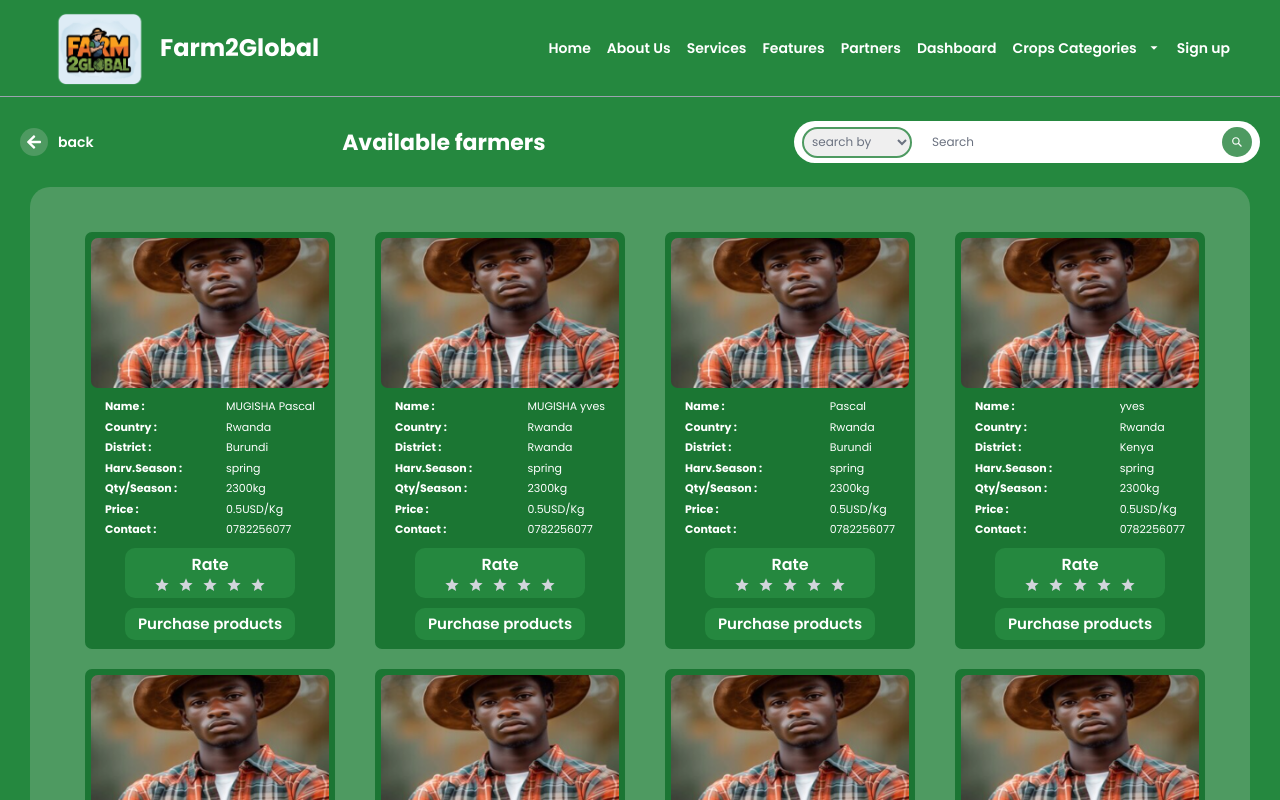
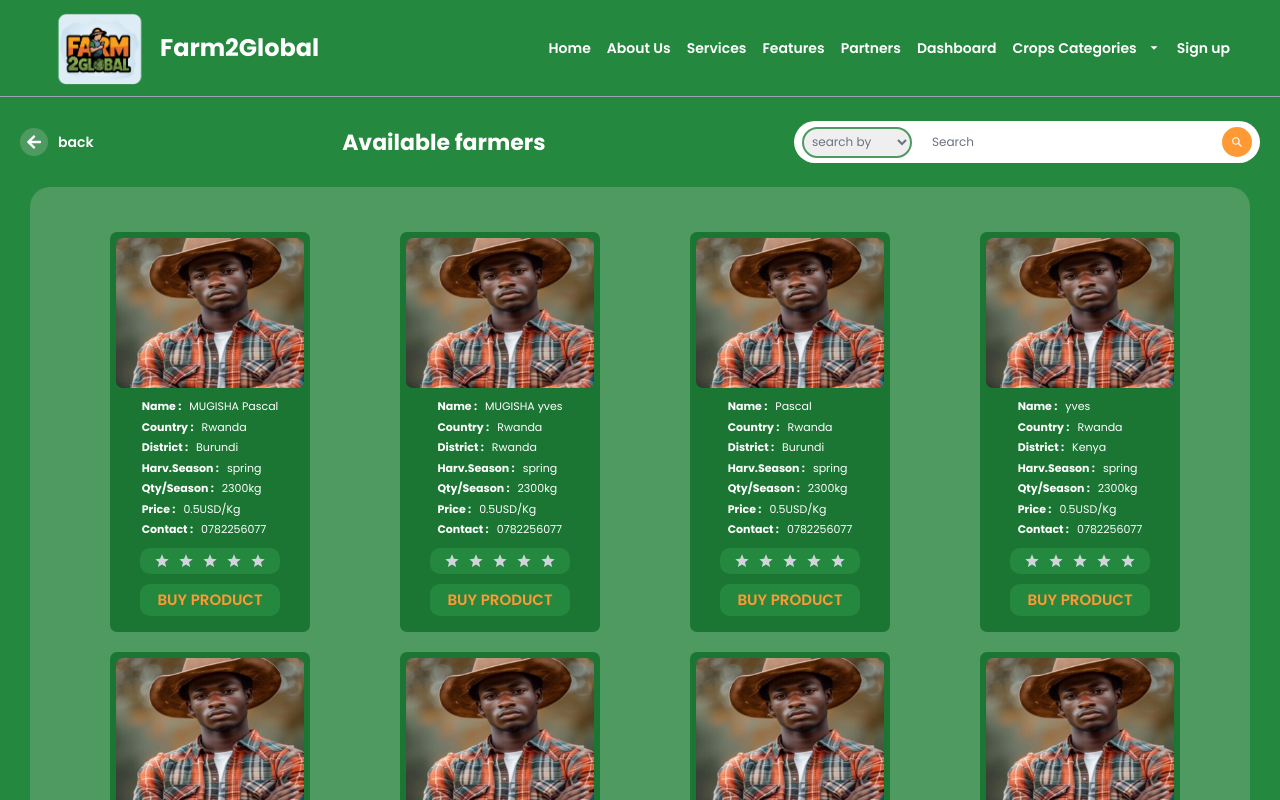
Before and after one commit to MUGISHA-Pascal/Farm2Global-Frontend, a React (Create React App) app in the folder frontend/: page /explore in a window 1280 px wide. Shown: the top 800 px of the page. Built offline with nearby package versions, Linux system fonts and the light colour scheme.

Commit message:
frontend

```diff
--- a/frontend/src/components/ExplorePage.tsx
+++ b/frontend/src/components/ExplorePage.tsx
@@ -311,7 +311,7 @@ const ExplorePage = () => {
           />
           <button
             type="submit"
-            className="bg-[#4E9A61] h-[30px] w-[30px] flex flex-row items-center justify-center font-bold rounded-full hover:bg-opacity-80 text-white hover:border-white hover:border-[1px] text-[12px] "
+            className="bg-[#FF9933] h-[30px] w-[30px] flex flex-row items-center justify-center font-bold rounded-full hover:bg-opacity-80 text-white hover:border-white hover:border-[1px] text-[12px] "
           >
             <IoSearchSharp />
             <p className="text-[1px]">.</p>
@@ -319,19 +319,19 @@ const ExplorePage = () => {
         </div>
       </header>
       <main className="w-[1220px] max-sm:w-full mb-[10px] p-[5px] bg-[#4E9A61] rounded-[20px] ">
-        <main className="farmersMain overflow-y-auto h-screen bg-[#4E9A61] md:m-[10px] rounded-[20px] max-md:w-full w-[1200px] place-items-center grid md:grid-cols-4 max-sm:gap-[5px] max-md:grid-cols-2 max-md:p-[1px] gap-[20px] p-[30px]">
+        <main className="farmersMain overflow-y-auto h-screen bg-[#4E9A61] md:m-[10px] rounded-[20px] max-md:w-full w-[1200px] place-items-center grid md:grid-cols-4 max-sm:gap-[10px] max-md:grid-cols-2 max-md:p-[1px] gap-[20px] p-[30px]">
           {filteredFarmers.map((farmer) => (
             <div
               key={farmer.Id}
-              className="flex flex-col items-center h-[417px] max-md:h-[290px] max-sm:w-[160px] w-[250px] bg-[#1B7633]   p-[6px] rounded-[7px] space-y-[10px]"
+              className="flex flex-col items-center h-[400px] max-md:h-[290px] max-sm:w-[160px] w-[200px] bg-[#1B7633]   p-[6px] rounded-[7px] space-y-[10px]"
             >
               <img
                 src={farmer.image}
                 alt="farmer image"
-                className="rounded-[7px] h-[150px] w-full max-sm:h-[90px] object-cover bg-cover "
+                className="rounded-[7px] h-[150px] w-full max-md:h-[100px] object-cover bg-cover "
               />
 
-              <div className="flex flex-row w-full text-[11px] max-sm:text-[7px] text-white px-[14px] max-sm:space-x-[14px] md:justify-between">
+              {/* <div className="flex flex-row w-full text-[11px] max-sm:text-[7px] text-white px-[14px] max-sm:space-x-[14px] md:justify-between">
                 <div className="flex flex-col space-y-[4px] max-sm:space-y-[4px] items-start">
                   <b>Name :</b>
                   <b>Country :</b>
@@ -350,19 +350,45 @@ const ExplorePage = () => {
                   <p>{farmer.price}</p>
                   <p>{farmer.Contact}</p>
                 </div>
+              </div> */}
+              <div className="flex flex-col space-y-[4px] items-start text-[11px] max-sm:text-[7px] text-white">
+                <div className="flex flex-row items-center space-x-2 justify-center">
+                  <b>Name :</b>
+                  <p>{farmer.FarmerName}</p>
+                </div>
+                <div className="flex flex-row items-center space-x-2  justify-center">
+                  <b>Country :</b>
+                  <p>{farmer.Country}</p>
+                </div>
+                <div className="flex flex-row items-center space-x-2  justify-center">
+                  <b>District :</b>
+                  <p>{farmer.District}</p>
+                </div>
+                <div className="flex flex-row items-center space-x-2  justify-center">
+                  <b>Harv.Season :</b>
+                  <p>{farmer.HarvestSeason}</p>
+                </div>
+                <div className="flex flex-row items-center space-x-2  justify-center">
+                  <b>Qty/Season :</b>
+                  <p>{farmer.QualityPerSeason}</p>
+                </div>
+                <div className="flex flex-row items-center space-x-2  justify-center">
+                  <b>Price :</b>
+                  <p>{farmer.price}</p>
+                </div>
+                <div className="flex flex-row items-center space-x-2  justify-center">
+                  <b>Contact :</b>
+                  <p>{farmer.Contact}</p>
+                </div>
               </div>
-
-              <div className="w-[170px] rounded-[10px] max-md:rounded-[7px] p-[5px] max-md:p-[3px] max-md:w-[110px] flex flex-col items-center bg-[#25883F] justify-center">
-                <h2 className="font-semibold text-white max-md:text-[12px]">
-                  Rate
-                </h2>
+              <div className="w-[140px] rounded-[10px] max-md:rounded-[7px] p-[5px] max-md:p-[3px] max-md:w-[110px] flex flex-col items-center bg-[#25883F] justify-center">
                 <StarRating />
               </div>
               <a
                 href="#"
-                className="bg-[#25883F] text-white font-semibold max-md:rounded-[7px] max-md:text-[10px] text-[15px]  max-md:w-[110px]  w-[170px] hover:opacity-50 rounded-[10px] p-[5px]"
+                className="bg-[#25883F] text-[#FF9933] font-semibold max-md:rounded-[7px] max-md:text-[10px] text-[15px]  max-md:w-[110px]  w-[140px] hover:opacity-50 rounded-[10px] p-[5px]"
               >
-                Purchase products
+                BUY PRODUCT
               </a>
             </div>
           ))}
--- a/frontend/src/components/HomeContent.tsx
+++ b/frontend/src/components/HomeContent.tsx
@@ -76,17 +76,17 @@ const HomeContent = () => {
           <img
             alt="image"
             src={slides[currentState].image}
-            className={`h-[580px] w-full max-md:h-[240px] absolute z-10 bg-url(${slides[currentState].image})`}
+            className={`h-[580px] w-full max-md:h-[240px] absolute  bg-url(${slides[currentState].image})`}
           />
           <GrPrevious
             onClick={Previous}
-            className="absolute z-10 text-[#CBE86A] max-md:top-[90px] top-[190px] left-[10px] text-[30px] hover:cursor-pointer"
+            className="absolute  text-[#CBE86A] max-md:top-[90px] top-[190px] left-[10px] text-[30px] hover:cursor-pointer"
           />
           <GrNext
             onClick={Next}
-            className="absolute z-10 text-[#CBE86A] text-[30px] max-md:top-[90px] top-[190px] right-[10px] hover:cursor-pointer"
+            className="absolute  text-[#CBE86A] text-[30px] max-md:top-[90px] top-[190px] right-[10px] hover:cursor-pointer"
           />
-          <div className="absolute z-10 space-x-[17px] max-md:justify-between pl-[7px]  bg-[#25883F] max-md:w-[250px] max-md:h-[100px] max-sm:pr-[30px] max-sm:right-0 max-sm:w-full w-[330px] h-[150px] bottom-[200px] max-md:bottom-0 left-[170px] max-sm:left-[0px] items-center flex flex-row max-sm:pl-[10px] max-sm:rounded-[0px]  rounded-[15px]">
+          <div className="absolute  space-x-[17px] max-md:justify-between pl-[7px]  bg-[#25883F] max-md:w-[250px] max-md:h-[100px] max-sm:pr-[30px] max-sm:right-0 max-sm:w-full w-[330px] h-[150px] bottom-[200px] max-md:bottom-0 left-[170px] max-sm:left-[0px] items-center flex flex-row max-sm:pl-[10px] max-sm:rounded-[0px]  rounded-[15px]">
             <div className="bg-[#CBE86A] w-[4px] h-[120px] max-md:h-[75px] max-md:w-[2px] rounded-full"></div>
             <div className="flex flex-col">
               <h2 className="font-bold text-white max-md:text-[14px] text-[20px]">
@@ -230,7 +230,7 @@ const HomeContent = () => {
         className="py-20 hover:cursor-pointer max-md:py-[30px]"
       >
         <div
-          className="bg-[#1B7633] fixed bottom-[70px] rounded-full p-[10px] z-30 left-[1200px]"
+          className="bg-[#1B7633] fixed max-md:right-[20px] max-md:bottom-[20px] bottom-[70px] rounded-full p-[10px] z-30 right-[70px]"
           onClick={scrolltoTop}
         >
           <MdOutlineKeyboardDoubleArrowUp className="text-white" />
@@ -341,27 +341,27 @@ const HomeContent = () => {
           <img
             src={adma}
             alt="adma"
-            className="w-[100px] shadow-lg h-auto max-md:w-[70px]"
+            className="w-[100px] rounded-[10px] shadow-lg h-auto max-md:w-[70px]"
           />
           <img
             src={africa}
             alt="africa"
-            className="w-[100px] shadow-lg max-md:w-[70px] h-auto"
+            className="w-[100px]  rounded-[10px] shadow-lg max-md:w-[70px] h-auto"
           />
           <img
             src={azam}
             alt="azam"
-            className="w-[100px] shadow-lg h-auto max-md:w-[70px]"
+            className="w-[100px]  rounded-[10px] shadow-lg h-auto max-md:w-[70px]"
           />
           <img
             src={monsalwa}
             alt="monsalwa"
-            className="w-[100px] shadow-lg h-auto max-md:w-[70px]"
+            className="w-[100px]  rounded-[10px] shadow-lg h-auto max-md:w-[70px]"
           />
           <img
             src={minimex}
             alt="minimex"
-            className="w-auto h-[60px] shadow-lg max-md:w-[70px] max-md:h-auto"
+            className="w-auto h-[60px]  rounded-[10px] shadow-lg max-md:w-[70px] max-md:h-auto"
           />
         </div>
       </Element>
--- a/frontend/src/components/Navbar.tsx
+++ b/frontend/src/components/Navbar.tsx
@@ -234,7 +234,7 @@ const Navbar = () => {
                 <IoMdArrowDropdown />
               </div>
               {categoryShow && (
-                <div className="absolute font-normal  z-10 p-[30px] items-start top-[70px]  text-[#CCD2E3] rounded-[10px] border-[1px]  border-gray-400  bg-[#25883F] flex flex-col space-y-[10px]">
+                <div className="absolute font-normal  z-40 p-[30px] items-start top-[70px]  text-[#CCD2E3] rounded-[10px] border-[1px]  border-gray-400  bg-[#25883F] flex flex-col space-y-[10px]">
                   <a
                     href=""
                     className="hover:text-green-300 flex flex-row space-x-[10px] items-center"
```
